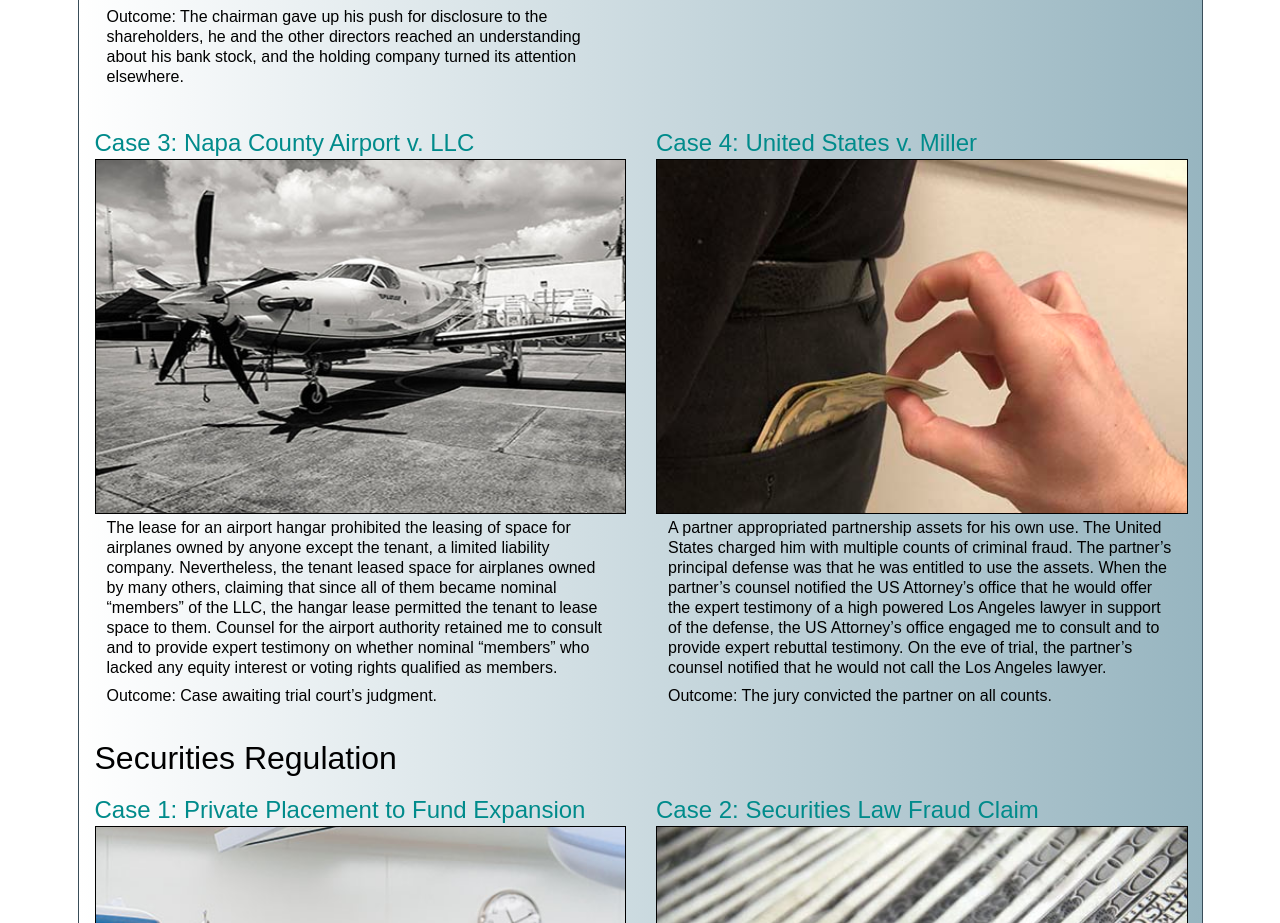
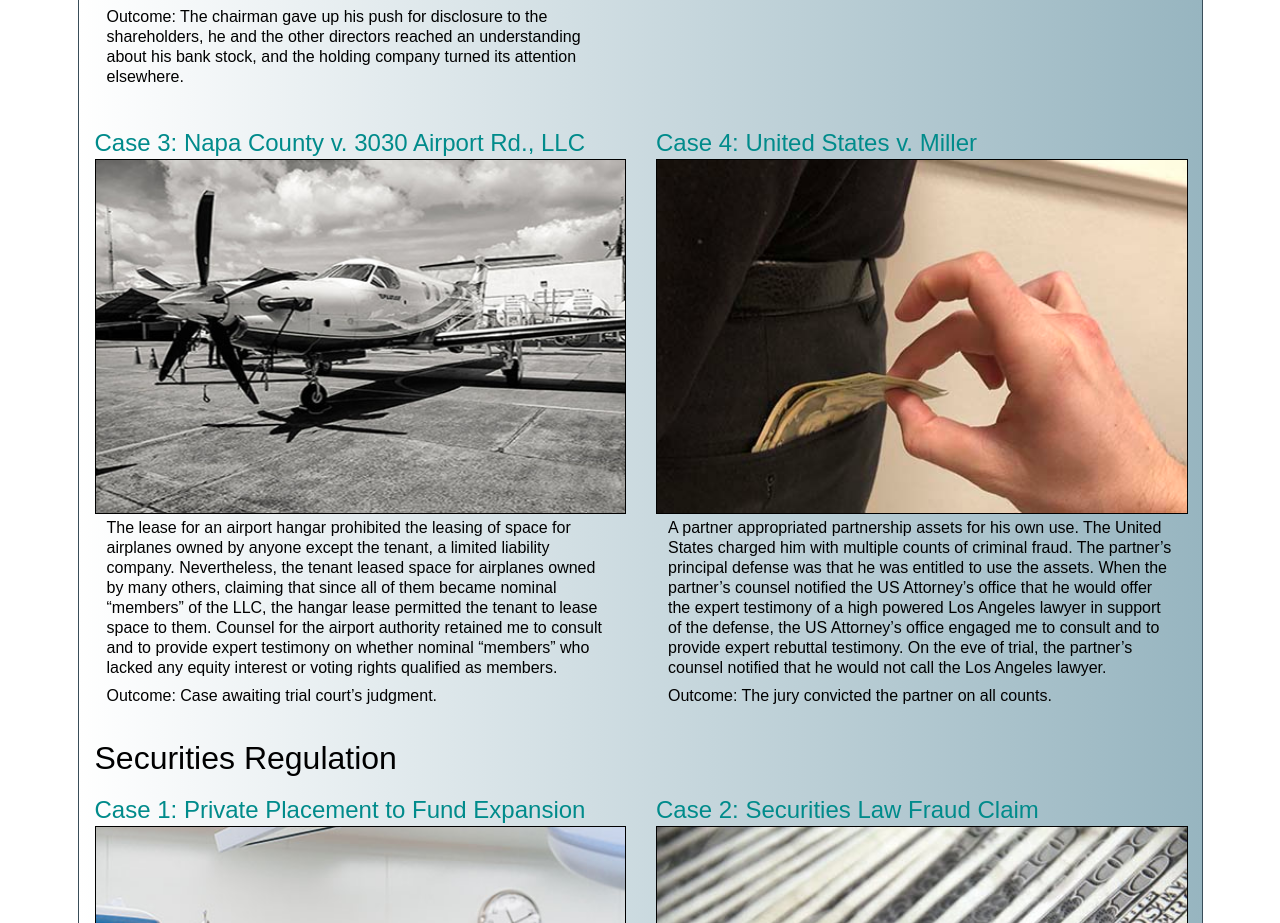
Before and after one commit to LittleJon5/MarkLeeWebsite, a plain HTML site: page cases.html in a window 1280 px wide. Shown: the part 1737-2660 px from the top of the page. Drawn offline with Linux system fonts and the light colour scheme.

```diff
--- a/cases.html
+++ b/cases.html
@@ -53,7 +53,7 @@
 					<p>Outcome: The executive settled for pennies on the dollar.</p>
 				</article>
 				<article>
-					<h4>Case 3: Napa County Airport v. LLC</h4>
+					<h4>Case 3: Napa County v. 3030 Airport Rd., LLC</h4>
 					<img src="images/pexels-airam-vargas-868940.jpg" alt="Black and white airplane"><!--Photo by Airam Vargas from Pexels-->
 					<p>The lease for an airport hangar prohibited the leasing of space for airplanes owned by anyone except the tenant, a limited liability company. Nevertheless, the tenant leased space for airplanes owned by many others, claiming that since all of them became nominal “members” of the LLC, the hangar lease permitted the tenant to lease space to them. Counsel for the airport authority retained me to consult and to provide expert testimony on whether nominal “members” who lacked any equity interest or voting rights qualified as members.
 					</p>
```
